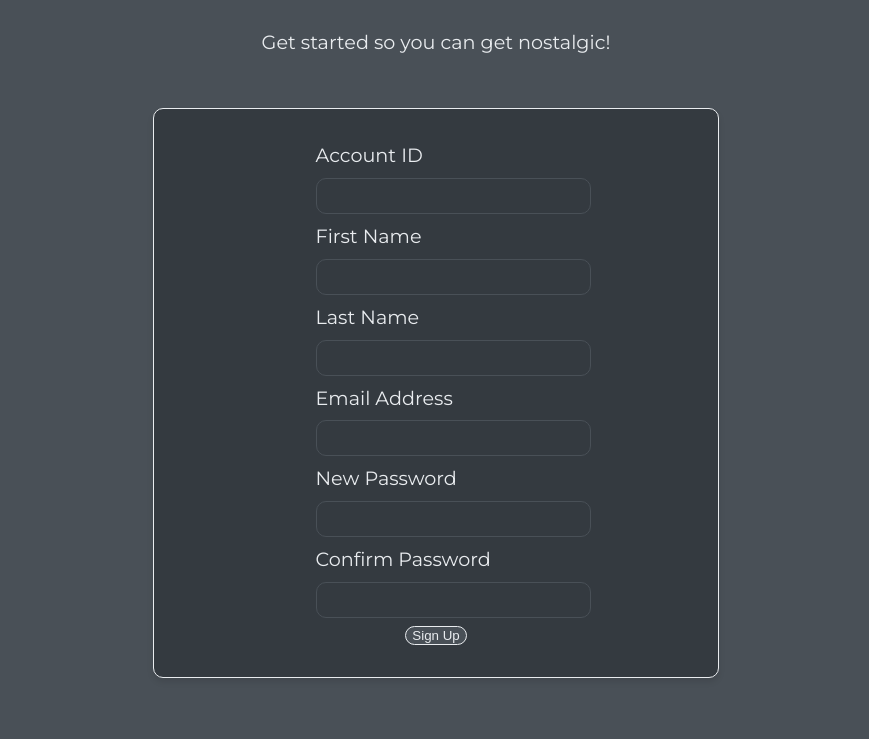
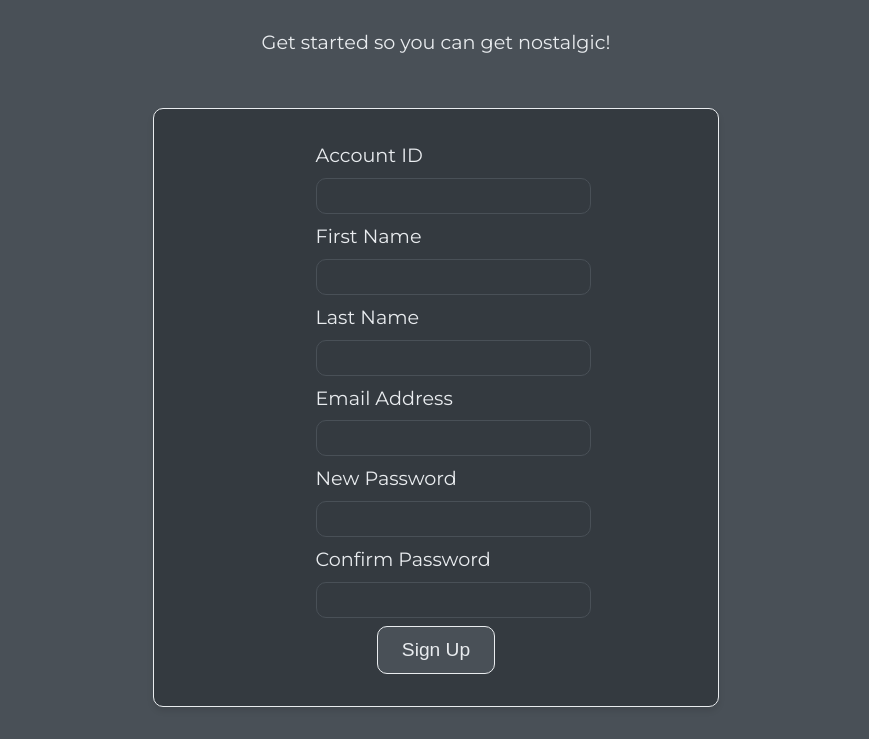
Before and after one commit to madhavmishra09/Gaming-Galactica, a plain HTML site: page index.html in a window 1280 px wide. Shown: the part 100-839 px from the top of the page, without its empty margins (204-1073 px from the left). Before the commit the page ends 810 px from the top, so only its background shows below. Drawn offline with Linux system fonts and the light colour scheme; a web font is replaced by a local one.

Commit message:
regular commit

```diff
--- a/styles.css
+++ b/styles.css
@@ -33,7 +33,8 @@ body{
     background-color: #343a40;
     box-shadow: 0 4px 6px rgba(0, 0, 0, 0.1);
 }
-#submit{
+
+#submit {
     display: flex;
     flex-direction: column;
     justify-content: center;
@@ -43,12 +44,16 @@ body{
     color: #e9ecef;
     border: 1px solid #e9ecef;
     border-radius: 10px;
+    padding: 0.75rem 1.5rem;
+    font-size: 1.2rem;
+    transition: 0.3s;
 }
-#submit:hover{
+
+#submit:hover {
     background-color: #e9ecef;
     color: #495057;
     cursor: pointer;
-    transition: 0.5s;
+    transform: scale(1.1);
 }
 input{
     background-color: #343a40;
```
